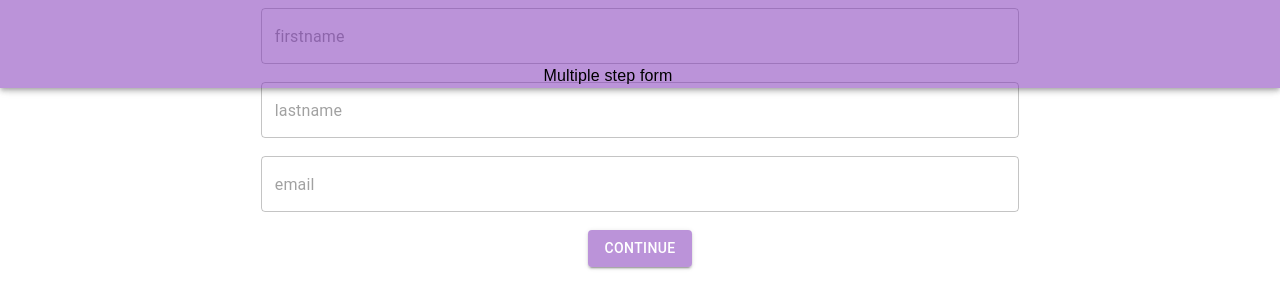
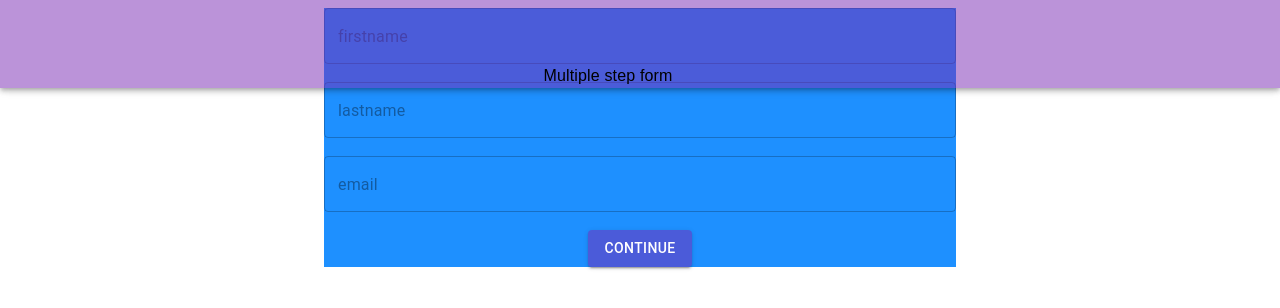
Before and after one commit to lilphemy/Multi-step-form, a React (Vite) app: page / in a window 1280 px wide. Shown: the top 308 px of the page. Built offline with nearby package versions, Linux system fonts and the light colour scheme.

Commit message:
clean out all unused calls

```diff
--- a/src/components/confirmation.tsx
+++ b/src/components/confirmation.tsx
@@ -21,7 +21,7 @@ class ConfirmFormPage extends React.Component<compProps> {
         this.props.contForm()
     }
     render() {
-        const { values: { firstName, lastName, email, city, occupation, bio }, contForm, backPage } = this.props
+        const { values: { firstName, lastName, email, city, occupation, bio }, backPage } = this.props
         return (
             <React.Fragment>
                 <AppBarCont>
--- a/src/components/usercontactdetails.tsx
+++ b/src/components/usercontactdetails.tsx
@@ -30,7 +30,7 @@ class UserContactDetails extends React.Component<formUserDetails> {
     }
 
     render() {
-        const {values, nextStep, prevStep, handleChange} = this.props
+        const {values, handleChange} = this.props
         const {occupation, city, bio} = values
         return (
             <React.Fragment>
--- a/src/components/userpersonaldetails.tsx
+++ b/src/components/userpersonaldetails.tsx
@@ -16,7 +16,6 @@ interface formUserDetails {
         city: string;
         bio: string;
     }
-
 }
 
 class FormUserDetails extends Component<formUserDetails> {
--- a/src/styledcomp.ts
+++ b/src/styledcomp.ts
@@ -7,11 +7,14 @@ display: flex;
 flex-direction: column;
 justify-content: center;
 align-items: center;
-width: 60%;
+width: 50%;
+height: 50%;
 margin: 0 auto;
+background-color: dodgerblue;
 `
 export const AppBarCont = styled(AppBar)`
 position: relative;
+z-index: 0;
 flex: flex;
 flex-direction: row;
 justify-content: space-beween;
```
Also changed, not shown: src/components/userformsec.tsx (+9 -9 lines).
